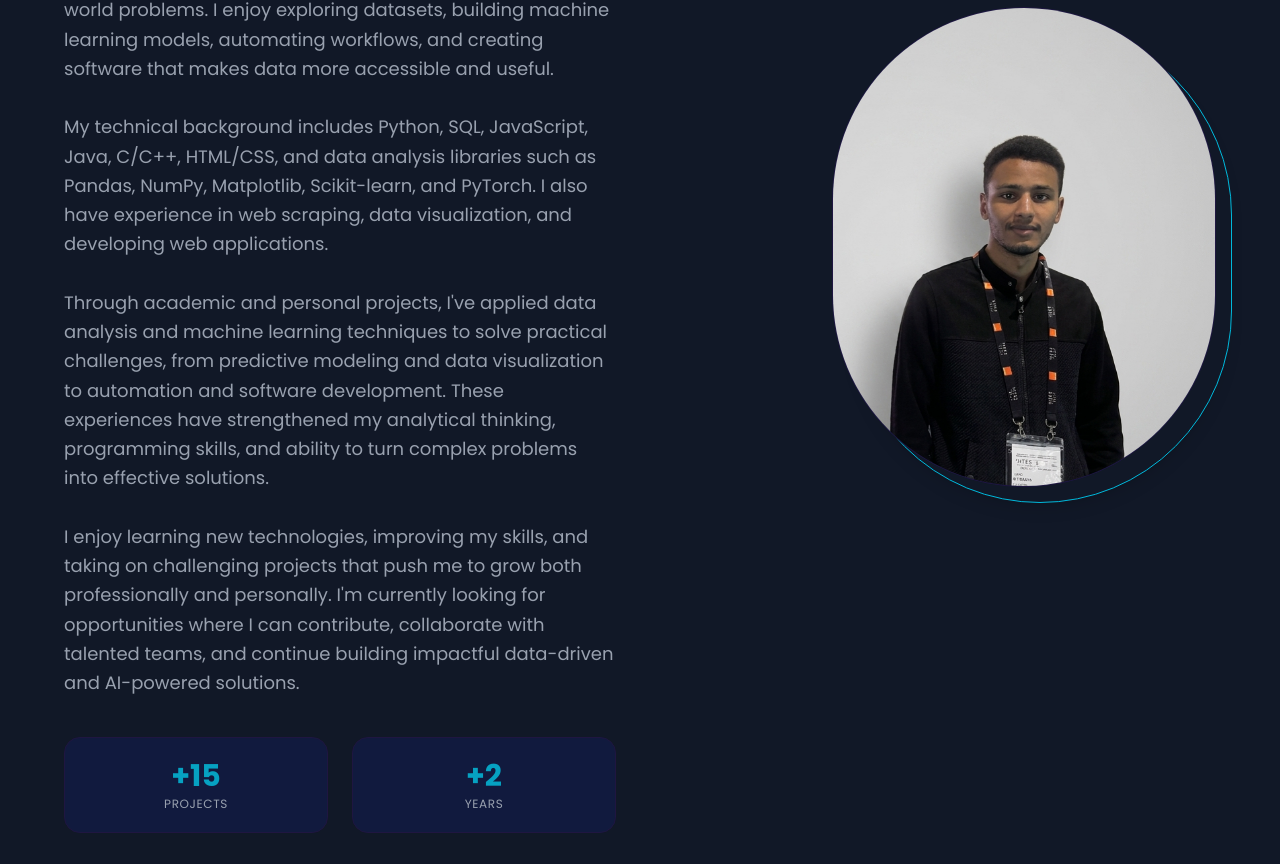
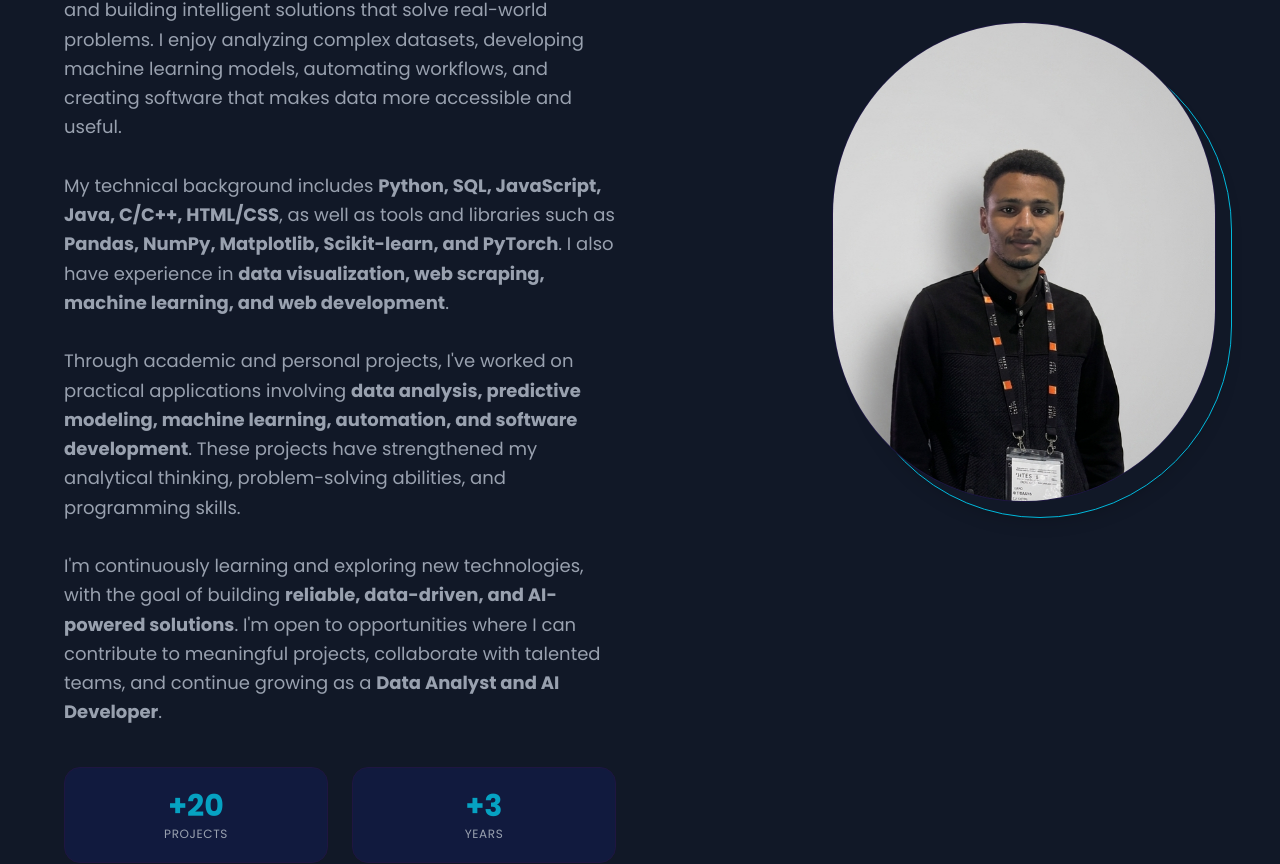
Before and after one commit to lotfiab1/lotfi-protfolio, a React (Vite) app: page / in a window 1280 px wide. Shown: the part 1155-2019 px from the top of the page. Built offline with nearby package versions, Linux system fonts and the light colour scheme.

Commit message:
Fix About section

```diff
--- a/src/components/About.jsx
+++ b/src/components/About.jsx
@@ -12,34 +12,34 @@ const About = () => {
           </h2>
           <h2 className="text-4xl text-white uppercase border-b-4 border-[#f1f1f1] max-w-2/3 pb-3 mb-6">lotfi ait baaya</h2>
           <p className="text-gray-400 text-base lg:text-lg mb-10 leading-relaxed">
-            I'm a Data Analyst and AI Developer from Morocco with a Bachelor's degree in Data Analysis and Artificial Intelligence.
+            I'm a <strong>Data Analyst and AI/ML Developer from Morocco</strong> with a Bachelor's degree in <strong>Data Analysis and Artificial Intelligence</strong>.
 
             <br /><br />
 
-            I'm passionate about transforming data into actionable insights and developing intelligent solutions that solve real-world problems. I enjoy exploring datasets, building machine learning models, automating workflows, and creating software that makes data more accessible and useful.
+            I'm passionate about turning data into actionable insights and building intelligent solutions that solve real-world problems. I enjoy analyzing complex datasets, developing machine learning models, automating workflows, and creating software that makes data more accessible and useful.
 
             <br /><br />
 
-            My technical background includes Python, SQL, JavaScript, Java, C/C++, HTML/CSS, and data analysis libraries such as Pandas, NumPy, Matplotlib, Scikit-learn, and PyTorch. I also have experience in web scraping, data visualization, and developing web applications.
+            My technical background includes <strong>Python, SQL, JavaScript, Java, C/C++, HTML/CSS</strong>, as well as tools and libraries such as <strong>Pandas, NumPy, Matplotlib, Scikit-learn, and PyTorch</strong>. I also have experience in <strong>data visualization, web scraping, machine learning, and web development</strong>.
 
             <br /><br />
 
-            Through academic and personal projects, I've applied data analysis and machine learning techniques to solve practical challenges, from predictive modeling and data visualization to automation and software development. These experiences have strengthened my analytical thinking, programming skills, and ability to turn complex problems into effective solutions.
+            Through academic and personal projects, I've worked on practical applications involving <strong>data analysis, predictive modeling, machine learning, automation, and software development</strong>. These projects have strengthened my analytical thinking, problem-solving abilities, and programming skills.
 
             <br /><br />
 
-            I enjoy learning new technologies, improving my skills, and taking on challenging projects that push me to grow both professionally and personally. I'm currently looking for opportunities where I can contribute, collaborate with talented teams, and continue building impactful data-driven and AI-powered solutions.
+            I'm continuously learning and exploring new technologies, with the goal of building <strong>reliable, data-driven, and AI-powered solutions</strong>. I'm open to opportunities where I can contribute to meaningful projects, collaborate with talented teams, and continue growing as a <strong>Data Analyst and AI Developer</strong>.
           </p>
 
           <div className="grid grid-cols-2 gap-6 max-w-xl">
             <div className="text-center rounded-2xl bg-[#111a3e] border border-[#1f1641] p-5 transition-all duration-300 hover:border-primary/50">
-              <h3 className="text-primary font-bold text-2xl md:text-3xl">+15</h3>
+              <h3 className="text-primary font-bold text-2xl md:text-3xl">+20</h3>
               <p className="text-xs text-gray-400 uppercase tracking-wider mt-0.5">
                 Projects
               </p>
             </div>
             <div className="text-center rounded-2xl bg-[#111a3e] border border-[#1f1641] p-5 transition-all duration-300 hover:border-primary/50">
-              <h3 className="text-primary font-bold text-2xl md:text-3xl">+2</h3>
+              <h3 className="text-primary font-bold text-2xl md:text-3xl">+3</h3>
               <p className="text-xs text-gray-400 uppercase tracking-wider mt-0.5">
                 Years
               </p>
```
